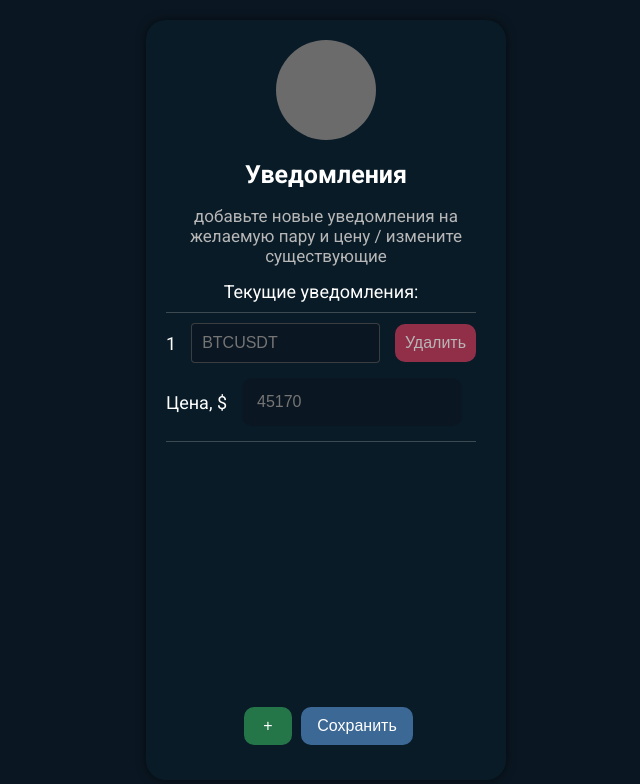
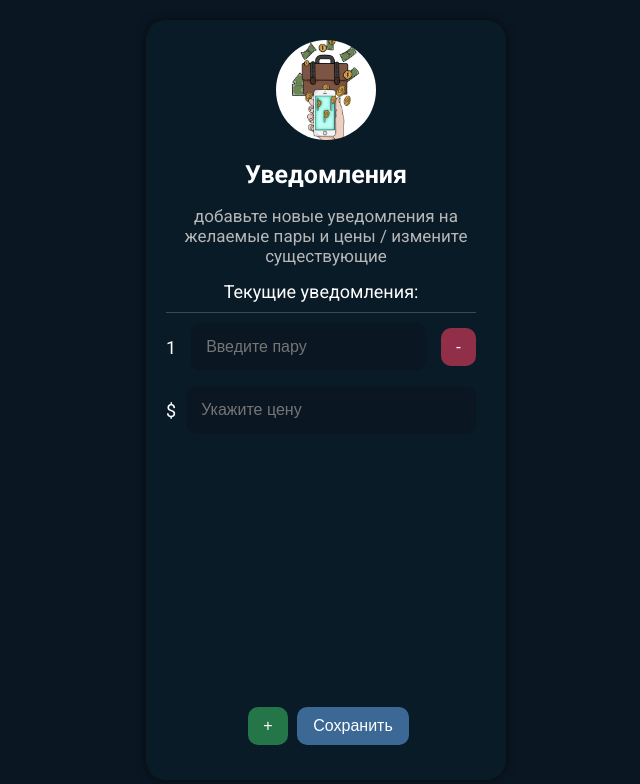
Before and after one commit to justalike/crypto_alarms_webpage, a plain HTML site: page index.html in a window 1280 px wide. Shown: the whole page, without its empty margins (314-954 px from the left). Drawn offline with nearby package versions, Linux system fonts and the light colour scheme; no server answers.

Commit message:
added avatar, removed unneccessary clutter, reduced suggestions to 8

```diff
--- a/autocomplete.js
+++ b/autocomplete.js
@@ -12,7 +12,7 @@ export function autocomplete(inp, arr) {
         a.setAttribute("class", "autocomplete-items");
         this.parentNode.appendChild(a);
         let suggestionCount = 0;
-        for (i = 0; i < arr.length && suggestionCount < 10; i++) {
+        for (i = 0; i < arr.length && suggestionCount < 8; i++) {
             if (arr[i].substr(0, val.length).toUpperCase() == val.toUpperCase()) {
                 b = document.createElement("DIV");
                 b.innerHTML = "<strong>" + arr[i].substr(0, val.length) + "</strong>";
--- a/index.html
+++ b/index.html
@@ -15,9 +15,11 @@
 
 <body>
     <div class="container">
-        <div class="profile-pic"></div>
+        <div class="profile-pic">
+
+        </div>
         <h1>Уведомления</h1>
-        <p>добавьте новые уведомления на желаемую пару и цену / измените существующие</p>
+        <p>добавьте новые уведомления на желаемые пары и цены / измените существующие</p>
         <div id="pair-container">
             <label class="alarms-label">Текущие уведомления:</label>
 
@@ -26,16 +28,16 @@
                 <div class="autocomplete">
                     <div class="input-container">
                         <label class="price-label">1</label>
-                        <input type="text" id="pair" name="pair" placeholder="BTCUSDT" required>
-                        <button class="remove-pair-btn" onclick="removePair(this)">Удалить</button>
+                        <input type="text" id="pair" name="pair" placeholder="Введите пару" required>
+                        <button class="remove-pair-btn" onclick="removePair(this)">-</button>
                     </div>
                 </div>
 
                 <div class="input-container">
-                    <label class="price-label">Цена, $</label>
-                    <input type="number" value="" placeholder="45170">
+                    <label class="price-label">$</label>
+                    <input type="number" value="" placeholder="Укажите цену">
                 </div>
-                <div class="divider"></div>
+
             </div>
         </div>
         <div class="btn-container">
--- a/script.js
+++ b/script.js
@@ -5,13 +5,13 @@ document.addEventListener('DOMContentLoaded', async () => {
     const pairs = await allPairs();
     var n = 1;
 
-    function getRandomPair() {
-        return pairs[Math.floor(Math.random() * pairs.length)];
-    }
+    // function getRandomPair() {
+    //     return pairs[Math.floor(Math.random() * pairs.length)];
+    // }
 
-    function getRandomPrice() {
-        return Math.floor(Math.random() * 100000);
-    }
+    // function getRandomPrice() {
+    //     return Math.floor(Math.random() * 100000);
+    // }
     // Initialize autocomplete for all inputs with name 'pair'
     const pairInputs = document.querySelectorAll('input[name="pair"]');
     pairInputs.forEach(input => {
@@ -24,19 +24,19 @@ document.addEventListener('DOMContentLoaded', async () => {
         const pairEntry = document.createElement('div');
         pairEntry.className = 'pair-entry';
         pairEntry.innerHTML = `
-
+              <div class="divider"></div>
             <div class="autocomplete">
                 <div class="input-container">
                  <label class="price-label">${n + 1}</label>
-                    <input type="text" name="pair" placeholder="${getRandomPair()}" required>
-                    <button class="remove-pair-btn" onclick="removePair(this)">Удалить</button>
+                    <input type="text" name="pair" placeholder="Введите пару" required>
+                    <button class="remove-pair-btn" onclick="removePair(this)">-</button>
                 </div>
             </div>
             <div class="input-container">
-                <label class="price-label">Цена, $</label>
-                <input type="number" value="" placeholder="${getRandomPrice()}">
+                <label class="price-label">$</label>
+                <input type="number" value="" placeholder="Укажите цену">
             </div>
-            <div class="divider"></div>
+
         `;
         n += 1
         pairContainer.appendChild(pairEntry);
@@ -47,7 +47,7 @@ document.addEventListener('DOMContentLoaded', async () => {
         autocomplete(newInput, pairs);
 
         // Scroll to the new pair entry
-        // pairEntry.scrollIntoView({ behavior: 'smooth', block: 'start' });
+        pairEntry.scrollIntoView({ behavior: 'smooth', block: 'start' });
 
         // // Focus on the new input field
         // newInput.focus();
--- a/styles.css
+++ b/styles.css
@@ -26,7 +26,9 @@ body {
 }
 
 .profile-pic {
-    background-color: #6b6b6b;
+    background-image: url('/avatar.jpg');
+    background-size: cover;
+    background-position: center;
     border-radius: 50%;
     width: 100px;
     height: 100px;
@@ -71,7 +73,7 @@ p {
     border-radius: 10px;
     box-sizing: border-box;
     width: calc(100% - 30px);
-    margin-left: 15px;
+    margin-left: 10px;
     margin-bottom: 5px;
     background-color: #0a1621;
     color: #b7b7b7;
@@ -79,7 +81,9 @@ p {
 }
 
 .pair-entry input[type="number"] {
-    width: calc(100% - 90px);
+    width: calc(100%);
+
+
 }
 
 .pair-entry .remove-pair-btn {
@@ -88,11 +92,13 @@ p {
     border: none;
     border-radius: 10px;
     box-sizing: border-box;
-    width: 35%;
+    width: 12.5%;
     margin-left: 15px;
     margin-bottom: 5px;
-    color: #b7b7b7;
+    color: #ffffff;
     font-size: 16px;
+    text-align: center;
+    cursor: pointer;
 }
 
 .pair-entry .input-container {
@@ -122,17 +128,14 @@ p {
 
 .remove-pair-btn:hover {
     background-color: #88283a;
-    /* Slightly lighter color for visual feedback */
     transform: scale(0.95);
     transition-duration: 0.3s;
-    /* Slightly smaller to indicate click */
 }
 
 .remove-pair-btn:active {
     background-color: #901a2f;
-    /* Slightly lighter color for visual feedback */
-    transform: scale(0.90);
-    /* Slightly smaller to indicate click */
+    transform: scale(0.9);
+
 }
 
 .add-pair-btn,
@@ -150,7 +153,8 @@ p {
 .add-pair-btn {
     background-color: #247648;
     color: #ffffff;
-    width: 15%;
+    width: 12.5%;
+
 }
 
 .add-pair-btn:hover {
@@ -211,14 +215,18 @@ p {
     width: 100%;
 }
 
+
 .autocomplete input[type="text"] {
-    width: 100%;
-    padding: 10px;
+    width: calc(100% - 30px);
+    padding: 15px;
     font-size: 16px;
-    border: 1px solid #4a4a4ac6;
-    border-radius: 4px;
+    border: none;
+    box-sizing: border-box;
+    border-radius: 10px;
     background-color: #0a1621;
     color: #b7b7b7;
+    margin-left: 15px;
+    margin-bottom: 5px;
 }
 
 .autocomplete-items {
```
Also changed, not shown: avatar.jpg (added).
